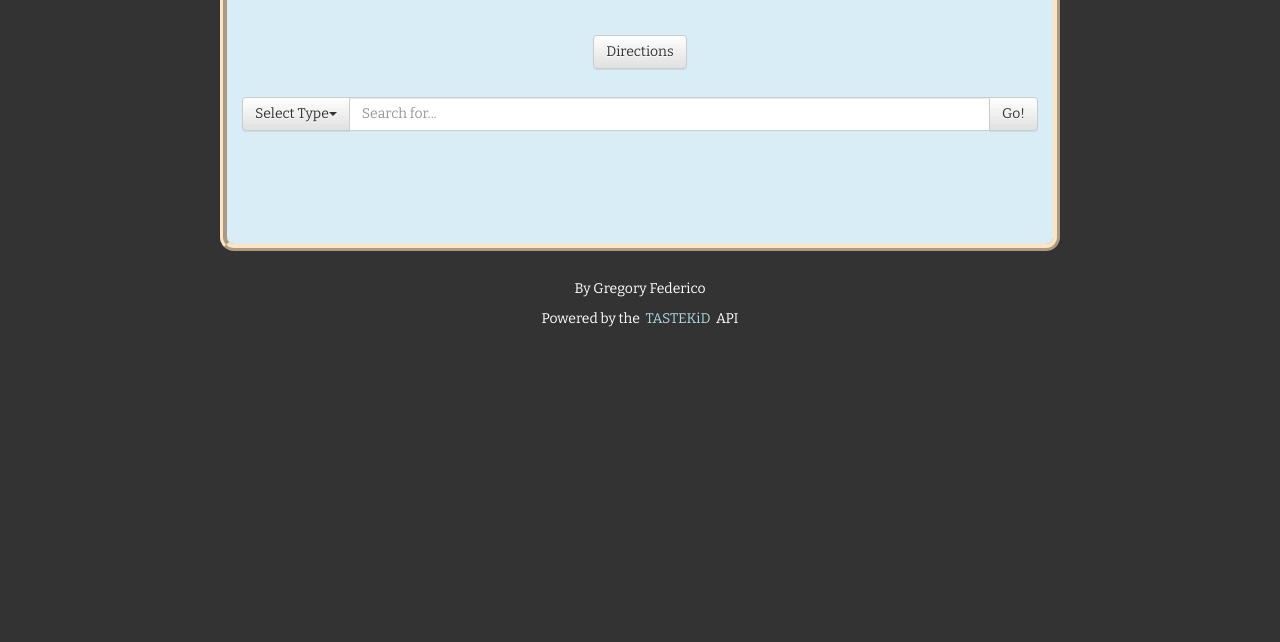
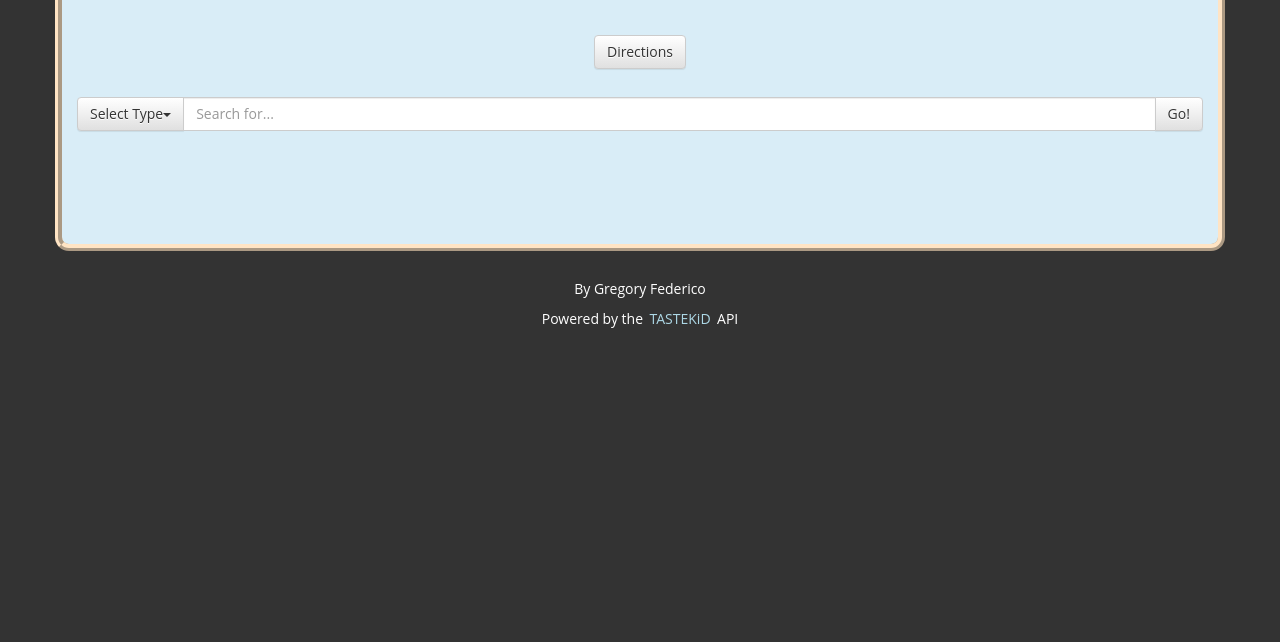
Before and after one commit to gfed53/API-Hack, a plain HTML site: page index.html in a window 1280 px wide. Shown: the part 158-800 px from the top of the page. Drawn offline with nearby package versions, Linux system fonts and the light colour scheme; files that its build step writes are made by us from their sources.

Commit message:
Removed max-width in container, changed font from Bitter to Open Sans

```diff
--- a/styles/style.css
+++ b/styles/style.css
@@ -1,10 +1,10 @@
 body {
 	background-color: #333;
-	font-family: "Bitter";
+	font-family: "Open Sans";
 }
 
 .container {
-	max-width: 60em;
+	/*max-width: 60em;*/
 	text-align: center;
 	margin: 0 auto;
 	border: 7px ridge bisque;
```
